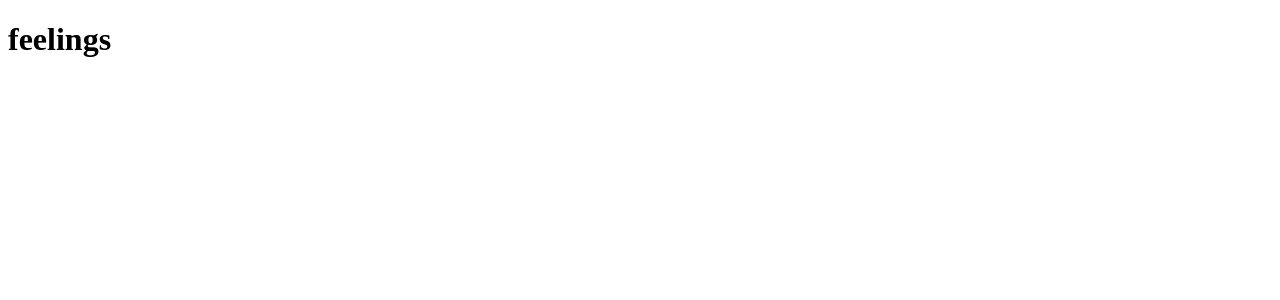
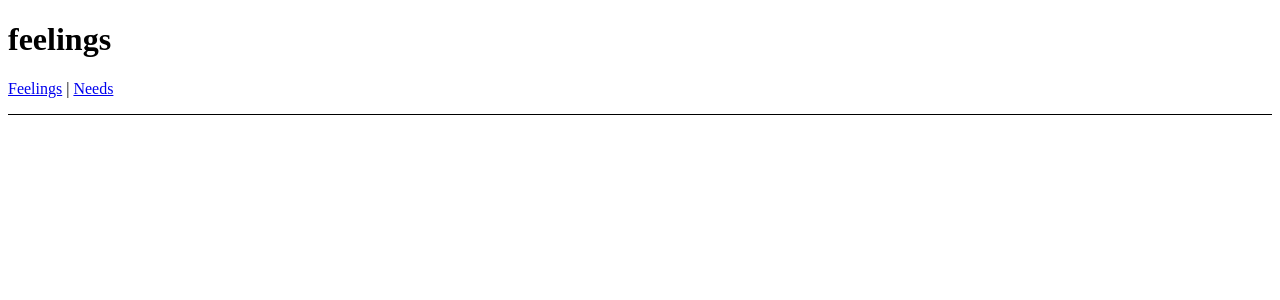
Before and after one commit to taylulz/equanimity-test, a JavaScript app: page / in a window 1280 px wide. Shown: the top 300 px of the page. Built offline with nearby package versions, Linux system fonts and the light colour scheme.

Commit message:
add basic links and components

```diff
--- a/package.json
+++ b/package.json
@@ -6,8 +6,10 @@
     "@testing-library/jest-dom": "^5.16.1",
     "@testing-library/react": "^11.2.7",
     "@testing-library/user-event": "^12.8.3",
+    "history": "^5.1.0",
     "react": "^17.0.2",
     "react-dom": "^17.0.2",
+    "react-router-dom": "^6.1.1",
     "react-scripts": "4.0.3",
     "web-vitals": "^1.1.2"
   },
--- a/src/App.js
+++ b/src/App.js
@@ -1,7 +1,18 @@
+import { Link } from "react-router-dom";
+
 export default function App() {
   return (
     <div>
       <h1>feelings</h1>
+      <nav
+        style={{
+          borderBottom: "solid 1px",
+          paddingBottom: "1rem"
+        }}
+      >
+        <Link to="/feelings">Feelings</Link> |{" "}
+        <Link to="/needs">Needs</Link>
+      </nav>
     </div>
   );
 }
```
Also changed, not shown: src/routes/feelings.jsx (added, +7 -0 lines), src/routes/needs.jsx (added, +7 -0 lines), 1 other file (tests, documents, lock files or other folders).
